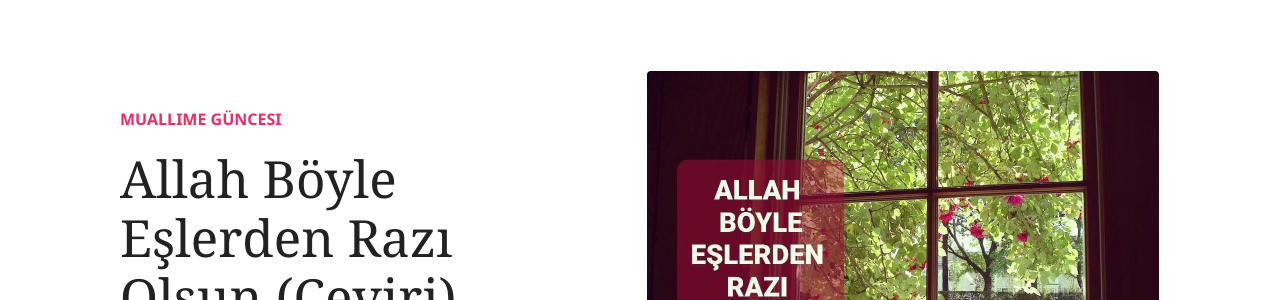
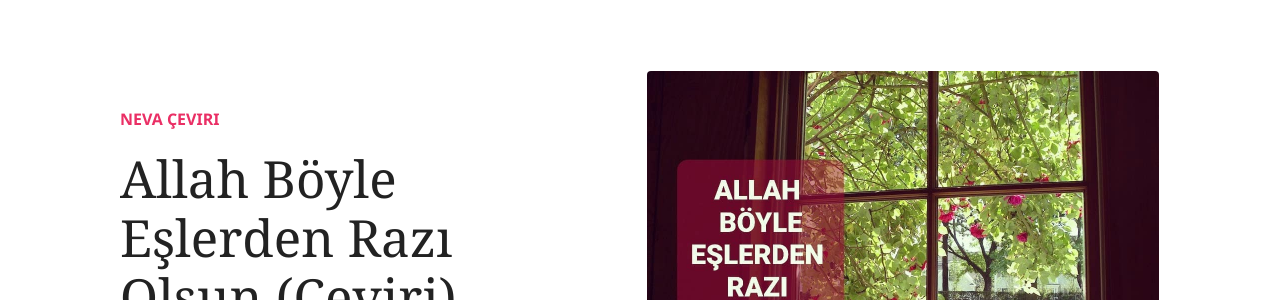
Before and after one commit to kulliyetuneva/website, a Jekyll site: the page built from _posts/2022-01-23-allah-boyle-eslerden-razi-olsun-ceviri.md, in a window 1280 px wide and 900 px high. Shown: the part 142-442 px from the top of the window. Built offline with Jekyll 4.4.1, drawn with Linux system fonts in a browser that asks for light colours; nearby versions of some CDN libraries; comment, search, counter and statistics services are not loaded.

Commit message:
Update Yazı “2022-01-23-allah-boyle-eslerden-razi-olsun-ceviri”

```diff
--- a/_posts/2022-01-23-allah-boyle-eslerden-razi-olsun-ceviri.md
+++ b/_posts/2022-01-23-allah-boyle-eslerden-razi-olsun-ceviri.md
@@ -4,7 +4,7 @@ title: Allah Böyle Eşlerden Razı Olsun (Çeviri)
 date: 2022-01-23T11:26:45.307Z
 author: kulliyetuneva
 categories:
-  - Muallime Güncesi
+  - Neva Çeviri
 featured: true
 sticky: true
 comments: true
```
